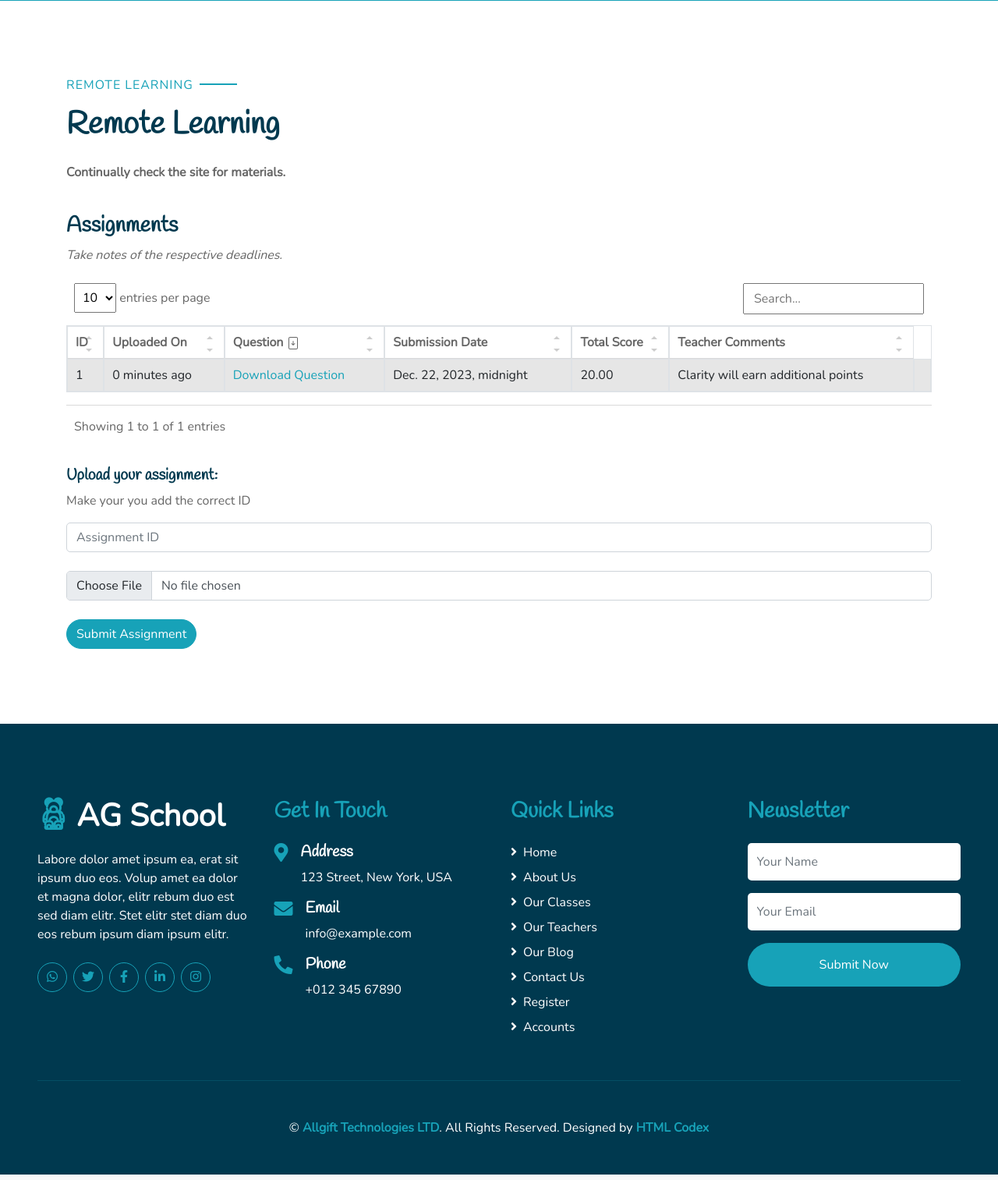
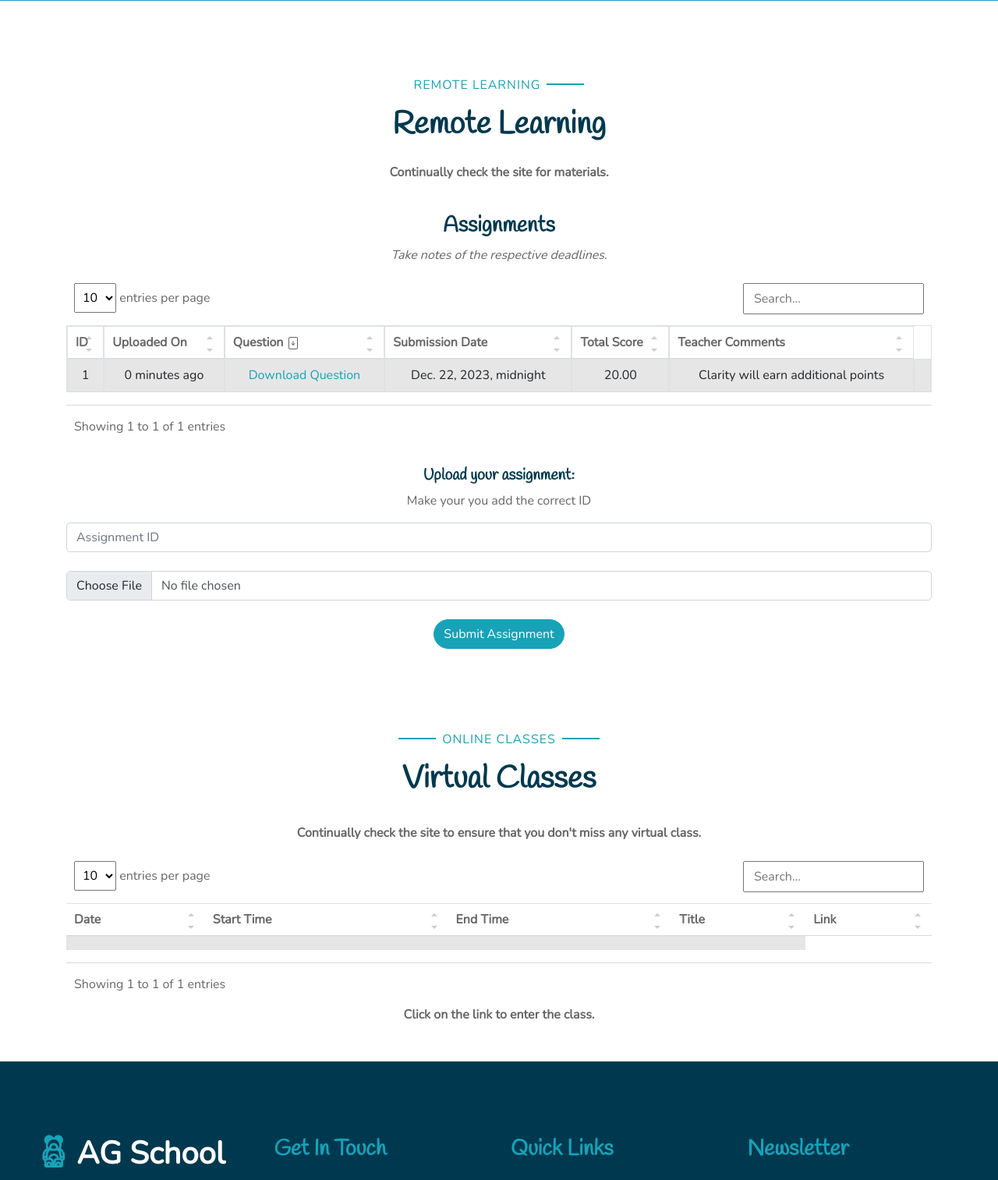
Before and after one commit to BernardAli/agaschool, a Django app: page /remote/ in a window 1280 px wide. Shown: the part 399-1912 px from the top of the page at 78% size. Run offline with Django 4.2, Linux system fonts and the light colour scheme; data comes from the database, SQL or seed files in the repository; both versions use the stored data as it was after the commit; lists and menus that the app fills with data are empty; some libraries are stand-ins or nearby versions.

Commit message:
Submit Assignment Added

```diff
--- a/core/admin.py
+++ b/core/admin.py
@@ -2,7 +2,7 @@
 from .models import (
     Class, GalleryCategory, Gallery, GamesCategory, Games, Transportation,
     Route, OurCareer, Articles, ArticlesCategories, Subject, AdmissionForm, OnlineApplication, Journal, Calendar,
-    Announcement, OtherFee, Library, FAQ, ScheduleVisit, Newsletter, Assignment)
+    Announcement, OtherFee, Library, FAQ, ScheduleVisit, Newsletter, Assignment, SubmitAssignment)
 
 # Register your models here.
 
@@ -29,3 +29,4 @@
 admin.site.register(ScheduleVisit)
 admin.site.register(Newsletter)
 admin.site.register(Assignment)
+admin.site.register(SubmitAssignment)
--- a/core/models.py
+++ b/core/models.py
@@ -1,6 +1,8 @@
 from PIL import Image
 from django.db import models
 from django.urls import reverse
+
+from authy.models import User
 
 # Create your models here.
 
@@ -334,7 +336,17 @@
     deadline = models.DateTimeField()
     total_marks = models.DecimalField(max_digits=5, decimal_places=2)
     comments = models.CharField(max_length=255)
-    created_on = models.DateTimeField(auto_now_add=True, blank=True, null=True)
+    created_on = models.DateTimeField(auto_now_add=True)
 
     def __str__(self):
         return self.clas.name
+
+
+class SubmitAssignment(models.Model):
+    student = models.ForeignKey(User, on_delete=models.DO_NOTHING)
+    assignment_id = models.CharField(max_length=125)
+    answer_file = models.FileField()
+    submitted_on = models.DateTimeField(auto_now_add=True)
+
+    def __str__(self):
+        return self.assignment_id
--- a/core/urls.py
+++ b/core/urls.py
@@ -14,6 +14,7 @@
     path("counselors/", views.counselors, name='counselors'),
     path("schedule_visit/", views.schedule_visit, name='schedule_visit'),
     path("newsletter/", views.newsletter, name='newsletter'),
+    path("submit_assignment/", views.submit_assignment, name='submit_assignment'),
     path("calendar/", views.calendar, name='calendar'),
     path("management/", views.management, name='management'),
     path("admission/", views.CreateAdmissionView.as_view(), name='admission'),
--- a/core/views.py
+++ b/core/views.py
@@ -9,7 +9,7 @@
 from .forms import OnlineApplicationForm
 from .models import Class, GalleryCategory, Gallery, GamesCategory, Games, Transportation, Route, OurCareer, Testimony, \
     Articles, Subject, AdmissionForm, OnlineApplication, Journal, Calendar, Announcement, OtherFee, Library, FAQ, \
-    ScheduleVisit, Newsletter, Assignment
+    ScheduleVisit, Newsletter, Assignment, SubmitAssignment
 
 today = datetime.today()
 
@@ -313,3 +313,16 @@
     else:
         return redirect("home")
     return redirect("home")
+
+
+def submit_assignment(request):
+    user = request.user
+    if request.method == 'POST':
+        assignment_id = request.POST['assignment_id']
+        answer_file = request.POST.get('answer_file')
+        assignment = SubmitAssignment.objects.create(student=user, assignment_id=assignment_id, answer_file=answer_file)
+        assignment.save()
+        messages.success(request, f'Assignment Submitted Successfully')
+    else:
+        return redirect("remote")
+    return redirect("remote")
--- a/templates/core/remote.html
+++ b/templates/core/remote.html
@@ -27,7 +27,7 @@
 <!-- About Start -->
     <div class="container-fluid py-5">
       <div class="container">
-        <div>
+        <div class="text-center pb-2">
             <p class="section-title pr-5">
               <span class="pr-2">Remote Learning</span>
             </p>
@@ -74,11 +74,11 @@
                       </tbody>
                     </table>
                     <br>
-                    <form action="" method="post" class="form">
+                    <form action="{% url 'submit_assignment' %}" method="post" class="form" enctype="multipart/form-data">
                       {% csrf_token %}
                       <h5>Upload your assignment:</h5>
                       <p>Make your you add the correct ID</p>
-                      <input type="text" name="assignment_code" id="assignment_code" placeholder="Assignment ID" class="form-control">
+                      <input type="text" name="assignment_id" id="assignment_code" placeholder="Assignment ID" class="form-control">
                       <br>
                       <input type="file" name="answer_file" id="answer_file" class="form-control">
                       <br>
@@ -90,4 +90,45 @@
     </div>
 <!-- About End -->
 
+<!-- Class Start -->
+    <div class="container-fluid pt-5">
+      <div class="container">
+        <div class="text-center pb-2">
+          <p class="section-title px-5">
+            <span class="px-2">Online Classes</span>
+          </p>
+          <h1 class="mb-4">Virtual Classes</h1>
+        </div>
+
+          <p class="text text-center">
+              <b>Continually check the site to ensure that you don't miss any virtual class.</b>
+          </p>
+
+          <table class="table table-striped table-hover datatable">
+              <thead>
+                <tr>
+                    <th>Date</th>
+                    <th>Start Time</th>
+                    <th>End Time</th>
+                    <th>Title</th>
+                    <th>Link</th>
+                </tr>
+              </thead>
+              <tbody>
+                <tr>
+                    <td></td>
+                    <td></td>
+                    <td></td>
+                    <td></td>
+                </tr>
+              </tbody>
+          </table>
+
+          <p class="text text-center">
+              <b>Click on the link to enter the class.</b>
+          </p>
+      </div>
+    </div>
+<!-- Class End -->
+
 {% endblock content %}
```
Also changed, not shown: core/migrations/0034_submitassignment.py (added), core/migrations/0035_submitassignment_student.py (added), core/migrations/0036_submitassignment_submitted_on_and_more.py (added), db.sqlite3.
